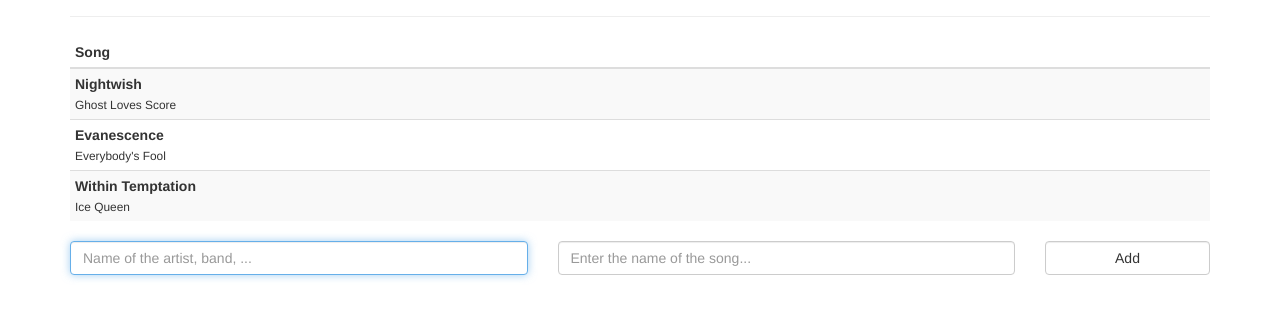
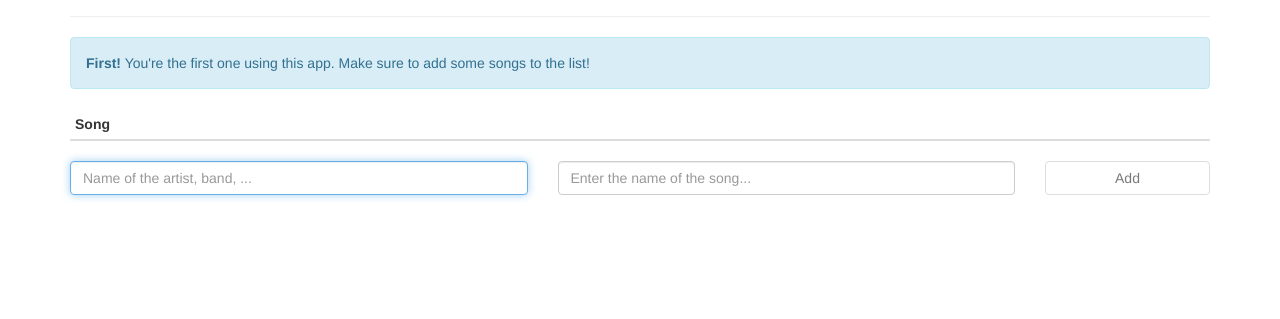
Before and after one commit to tomthetrader/angular-rating, a website: page index.html in a window 1280 px wide. Shown: the part 83-402 px from the top of the page. Drawn offline with Linux system fonts and the light colour scheme.

Commit message:
Finished writing your first controller

```diff
--- a/app/app.js
+++ b/app/app.js
@@ -27,3 +27,5 @@
 
 
 // })();
+
+_.mixin(_.string.exports());
--- a/app/controllers.js
+++ b/app/controllers.js
@@ -1,17 +1,20 @@
 angular.module('myApp.controllers', []).controller("songCtrl", function($scope) {
   // Write your code here
-  $scope.songs = [{
-  		artist: "Nightwish",
-  		title: "Ghost Loves Score"
-	},
-	{
-  		artist: "Evanescence",
-  		title: "Everybody's Fool"
-	},
-	{
-  		artist: "Within Temptation",
-  		title: "Ice Queen"
-	}];
+  $scope.songs = [
+
+ //  	{
+ //  		artist: "Nightwish",
+ //  		title: "Ghost Loves Score"
+	// },
+	// {
+ //  		artist: "Evanescence",
+ //  		title: "Everybody's Fool"
+	// },
+	// {
+ //  		artist: "Within Temptation",
+ //  		title: "Ice Queen"
+	// }
+	];
 	$scope.newSong = { };
 
 	$scope.addSong = function(/** String */ artist, /** String */ title) {
@@ -21,6 +24,11 @@
   			});
   	$scope.newSong.title = "";
   	$scope.newSong.artist = "";
-};
+
+	};
+
+	$scope.isEmpty = function(/** String */ str) {
+  		return _.isBlank(str);
+	};
 
 });
--- a/index.html
+++ b/index.html
@@ -20,6 +20,13 @@
         <h1>Rate the song <small>Like them all!</small></h1>
       </div>
 
+      <!-- No songs message here -->
+
+      <div class="alert alert-info" ng-if="!songs.length">
+        <strong>First!</strong> You're the first one using this app. Make sure to add some songs to the list!
+      </div>
+
+
       <!-- Write code here -->
       <table class="table table-striped table-condensed">
         <thead>
@@ -39,6 +46,8 @@
         </tbody>
       </table>
 
+
+
       <form role="form" ng-submit="addSong(newSong.artist, newSong.title)">
         <div class="row">
           <div class="col-sm-5">
@@ -51,7 +60,7 @@
             <input type="text" class="form-control" name="song" placeholder="Enter the name of the song..." ng-model="newSong.title" />
           </div>
           <div class="col-sm-2">
-            <button type="submit" class="btn btn-default form-control">Add</button>
+            <button type="submit" class="btn btn-default form-control" ng-disabled="isEmpty(newSong.title) || isEmpty(newSong.artist)">Add</button>
           </div>
         </div>
       </form>
```
